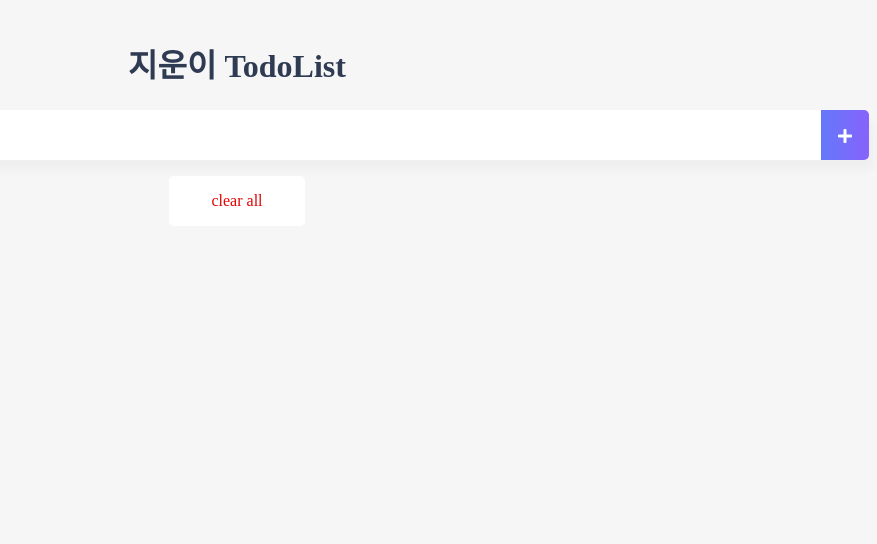
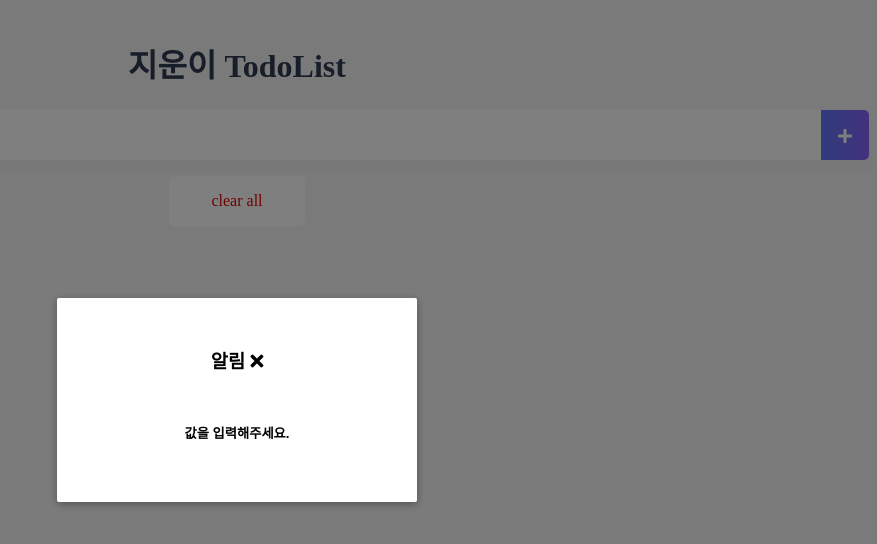
Before and after one commit to byeon-jiun/vue-level2, a Vue app: page / in a window 1280 px wide. Both pictures are taken after a click on the element 1248 px from the left and 135 px from the top of the page. Shown: the top 544 px of the page, without its empty margins (403-1280 px from the left). Built offline with nearby package versions, Linux system fonts and the light colour scheme; a web font is replaced by a local one.

Commit message:
Todo 및 모달 구현

```diff
--- a/src/App.vue
+++ b/src/App.vue
@@ -1,9 +1,9 @@
 <template>
   <div id="app">
     <TodoHeader></TodoHeader>
-    <TodoInput></TodoInput>
-    <TodoList></TodoList>
-    <TodoFooter></TodoFooter>
+    <TodoInput v-on:addTodoItem="addOneItem"></TodoInput>
+    <TodoList v-bind:propsdata="todoItems" v-on:removeOne="removeItem" v-on:toggleItem="toggleOneItem"></TodoList>
+    <TodoFooter v-on:clearAll="clearTodoItem"></TodoFooter>
   </div>
 </template>
 
@@ -14,6 +14,40 @@ import TodoList from './components/TodoList.vue'
 import TodoFooter from './components/TodoFooter.vue'
 export default {
   name: 'App',
+  data: function () {
+    return {
+      todoItems: [],
+    }
+  },
+  methods: {
+    addOneItem: function (newTodoItem) {
+      let obj = {completed: false, item: newTodoItem};
+      localStorage.setItem(newTodoItem, JSON.stringify(obj));
+      this.todoItems.push(obj)
+    },
+    removeItem: function (todoItem, index) {
+      localStorage.removeItem(todoItem);
+      this.todoItems.splice(index, 1);
+    },
+    clearTodoItem: function () {
+      localStorage.clear();
+      this.todoItems = [];
+    },
+    toggleOneItem: function (todoItem, index) {
+      this.todoItems[index].completed = !this.todoItems[index].completed;
+      localStorage.removeItem(todoItem.item);
+      localStorage.setItem(todoItem.item, JSON.stringify(todoItem));
+    }
+  },
+  created: function () {
+    if (localStorage.length > 0) {
+      for (let i = 0; i < localStorage.length; i++) {
+        if (localStorage.key(i) !== 'loglevel:webpack-dev-server') {
+          this.todoItems.push(JSON.parse(localStorage.getItem(localStorage.key(i))));
+        }
+      }
+    }
+  },
   components: {
     'TodoHeader': TodoHeader,
     'TodoInput': TodoInput,
--- a/src/components/TodoFooter.vue
+++ b/src/components/TodoFooter.vue
@@ -11,7 +11,7 @@ export default {
   name: "TodoFooter",
   methods: {
     clearTodo: function () {
-      localStorage.clear();
+      this.$emit('clearAll')
     }
   }
 }
--- a/src/components/TodoInput.vue
+++ b/src/components/TodoInput.vue
@@ -4,28 +4,45 @@
     <span class="addContainer" v-on:click="addTodo">
       <i class="fas fa-plus addBtn"></i>
     </span>
+
+    <SlotModalLayout v-if="showModal" @close="showModal = false">
+      <template v-slot:header>
+        <h3>알림
+          <i class="fas fa-times closeModalBtn" v-on:click="close"></i>
+        </h3>
+      </template>
+      <template v-slot:main>
+        <h5>값을 입력해주세요.</h5>
+      </template>
+    </SlotModalLayout>
   </div>
 </template>
 
 <script>
+import SlotModalLayout from './common/SlotModalLayout.vue'
 export default {
   name: "TodoInput",
   data: function () {
     return {
-      newTodoItem: ''
+      newTodoItem: '',
+      showModal: false
     }
   },
   methods: {
     addTodo: function () {
       if (this.newTodoItem !== '') {
-        let obj = {completed: false, item: this.newTodoItem};
-        localStorage.setItem(this.newTodoItem, JSON.stringify(obj));
+        this.$emit('addTodoItem', this.newTodoItem)
         this.clearInput();
+      } else {
+        this.showModal = !this.showModal
       }
     },
     clearInput: function () {
       this.newTodoItem = '';
     }
+  },
+  components: {
+    SlotModalLayout
   }
 }
 </script>
@@ -55,4 +72,7 @@ export default {
     color: white;
     vertical-align: middle;
   }
+  .closeModalBtn {
+    color: black;
+  }
 </style>
--- a/src/components/TodoList.vue
+++ b/src/components/TodoList.vue
@@ -1,8 +1,8 @@
 <template>
   <div>
     <ul>
-      <li v-for="(todoItem, index) in todoItems" v-bind:key="todoItem.item" class="shadow">
-        <span class="checkBtn" v-bind:class="{checkBtnCompleted: todoItem.completed}" v-on:click="toggleComplete(todoItem)">
+      <li v-for="(todoItem, index) in propsdata" v-bind:key="todoItem.item" class="shadow">
+        <span class="checkBtn" v-bind:class="{checkBtnCompleted: todoItem.completed}" v-on:click="toggleComplete(todoItem, index)">
           <i class="fas fa-check"></i>
         </span>
         <span v-bind:class="{textCompleted: todoItem.completed}">
@@ -19,29 +19,13 @@
 <script>
 export default {
   name: "TodoList",
-  data: function () {
-    return {
-      todoItems: []
-    }
-  },
+  props: ['propsdata'],
   methods: {
     removeTodo: function (todoItem, index) {
-      localStorage.removeItem(todoItem);
-      this.todoItems.splice(index, 1);
+      this.$emit('removeOne', todoItem, index)
     },
-    toggleComplete: function (todoItem) {
-      todoItem.completed = !todoItem.completed;
-      localStorage.removeItem(todoItem.item);
-      localStorage.setItem(todoItem.item, JSON.stringify(todoItem))
-    }
-  },
-  created: function () {
-    if (localStorage.length > 0) {
-      for (let i = 0; i < localStorage.length; i++) {
-        if (localStorage.key(i) !== 'loglevel:webpack-dev-server') {
-          this.todoItems.push(JSON.parse(localStorage.getItem(localStorage.key(i))));
-        }
-      }
+    toggleComplete: function (todoItem, index) {
+      this.$emit('toggleItem', todoItem, index)
     }
   }
 }
--- a/src/components/common/SlotModalLayout.vue
+++ b/src/components/common/SlotModalLayout.vue
@@ -3,32 +3,26 @@
     <div class="modal-mask">
       <div class="modal-wrapper">
         <div class="modal-container">
-          <header>
+
+          <header class="modal-header">
             <slot name="header"></slot>
           </header>
-          <main>
+          <main class="modal-body">
             <slot name="main"></slot>
           </main>
-          <footer>
-            <slot name="footer">
-              <button class="modal-default-button" @click="$emit('close')">
-                OK
-              </button>
-            </slot>
-          </footer>
         </div>
       </div>
     </div>
   </transition>
 </template>
-
 <script>
 export default {
-  name:"SlotModalLayout"
+  name: "SlotModalLayout"
 }
 </script>
 
 <style scoped>
+
 .modal-mask {
   position: fixed;
   z-index: 9998;
@@ -70,6 +64,15 @@ export default {
   float: right;
 }
 
+/*
+ * The following styles are auto-applied to elements with
+ * transition="modal" when their visibility is toggled
+ * by Vue.js.
+ *
+ * You can easily play with the modal transition by editing
+ * these styles.
+ */
+
 .modal-enter {
   opacity: 0;
 }
@@ -83,4 +86,6 @@ export default {
   -webkit-transform: scale(1.1);
   transform: scale(1.1);
 }
+
 </style>
+<!-- 팝업 기본틀 컴포넌트를 slot 를 이용해서 만들면, 팝업디자인의 통일성을 유지하면서 컨텐츠에 해당하는부분만 각기 다르게 작성 하면 된다.(slot에 해당하는 코드만)-->
```
Lines whose indentation alone changed are shown as unchanged.
